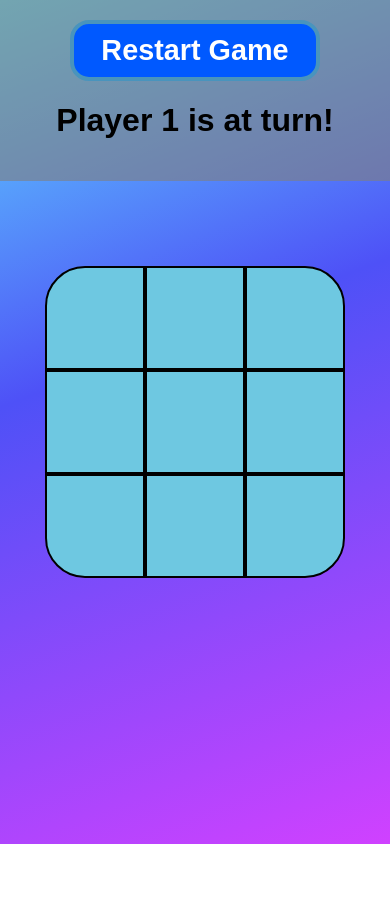
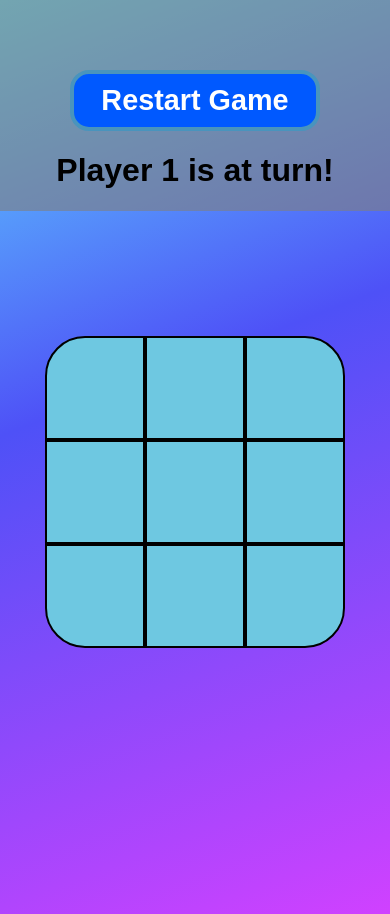
Before and after one commit to RonnyFalconeri/ticTacToe_Angular, an Angular app: page / in a window 390 px wide. Before the commit the page ends 844 px from the top, so only its background shows below. Built offline with nearby package versions, Linux system fonts and the light colour scheme.

Commit message:
responsive fixes

```diff
--- a/src/app/components/game-board/game-board.component.scss
+++ b/src/app/components/game-board/game-board.component.scss
@@ -56,7 +56,7 @@ button:active {
   background-color: #95baff;
 }
 
-@media (max-width: 1500px) {
+@media (min-width: 800px) and (max-width: 1500px) {
   .game-board {
     grid-template-columns: 150px 150px 150px;
   }
@@ -65,7 +65,7 @@ button:active {
 @media (max-width: 600px) {
   .wrapper {
     flex-direction: column-reverse;
-    margin: 20px auto;
+    margin-top: 70px;
   }
 
   button {
@@ -75,6 +75,7 @@ button:active {
   }
 
   .game-board {
+    margin-top: 70px;
     grid-template-columns: 100px 100px 100px;
   }
 
--- a/src/app/components/tile/tile.component.scss
+++ b/src/app/components/tile/tile.component.scss
@@ -30,7 +30,7 @@
   border-bottom-right-radius: 40px;
 }
 
-@media (max-width: 1500px) {
+@media (min-width: 800px) and (max-width: 1500px) {
   .tile {
     height: 150px;
   }
```
